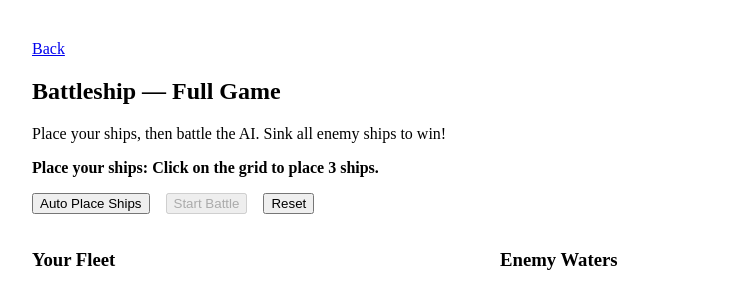
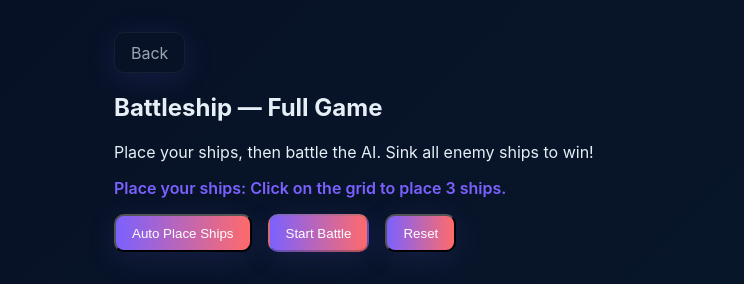
Before and after one commit to jlthierry231-stack/portfolio1419, a plain HTML site: page projects/battleship/index.html in a window 1280 px wide. Shown: the top 284 px of the page, without its empty margins (8-752 px from the left). Drawn offline with Linux system fonts and the light colour scheme; the site is published under a folder, as on GitHub Pages, so addresses that start at the root find nothing.

Commit message:
Fix relative paths for local file opening

```diff
--- a/projects/battleship/index.html
+++ b/projects/battleship/index.html
@@ -4,7 +4,7 @@
   <meta charset="utf-8" />
   <meta name="viewport" content="width=device-width,initial-scale=1" />
   <title>Battleship — Jeremy Thierry</title>
-  <link href="/css/style.css" rel="stylesheet">
+  <link href="../../css/style.css" rel="stylesheet">
   <style>
     .game{padding:2rem}
     .grid{display:grid;grid-template-columns:repeat(10,40px);gap:4px;margin:.8rem 0;max-width:440px}
@@ -20,7 +20,7 @@
 </head>
 <body>
   <div class="container game">
-    <a href="/index.html" class="btn ghost">Back</a>
+    <a href="../../index.html" class="btn ghost">Back</a>
     <h2>Battleship — Full Game</h2>
     <p class="lead">Place your ships, then battle the AI. Sink all enemy ships to win!</p>
     <div id="status" class="status">Place your ships: Click on the grid to place 3 ships.</div>
```
Also changed, not shown: projects/dashboard/index.html (+2 -2 lines), projects/task-manager/index.html (+2 -2 lines).
